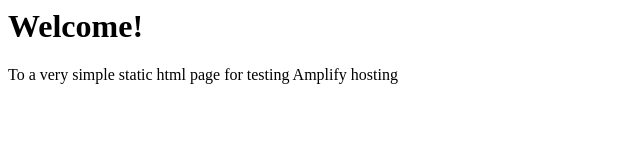
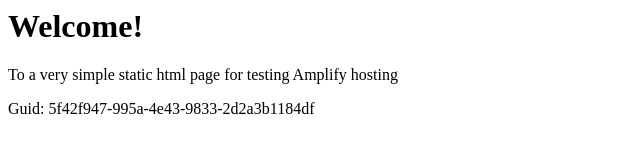
Before and after one commit to aws-aemilia-sfo/Github-PR-Commit-Integration-Test-DoNotTouch-Gith-OKSLNVO2-v1-prod-us-west-1, a website: page src/index.html in a window 1280 px wide. Shown: the whole page, without its empty margins (0-640 px from the left). Drawn offline with Linux system fonts and the light colour scheme.

Commit message:
commit from integ tests

```diff
--- a/src/index.html
+++ b/src/index.html
@@ -1,3 +1,5 @@
+
+
 <html lang="en">
 
 <head>
@@ -10,6 +12,6 @@
 <body>
     <h1>Welcome!</h1>
     <p>To a very simple static html page for testing Amplify hosting</p>
-</body>
+    <p>Guid: 5f42f947-995a-4e43-9833-2d2a3b1184df</p></body>
 
 </html>
```
